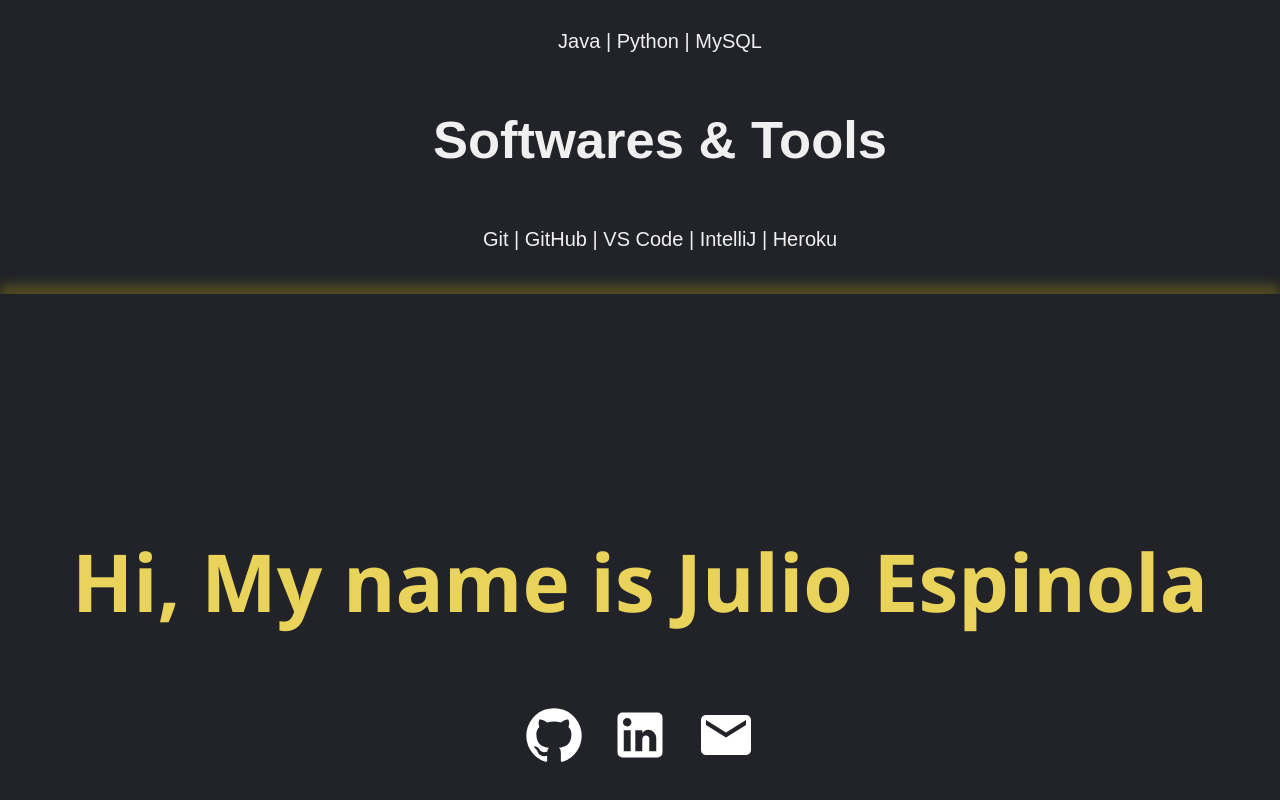
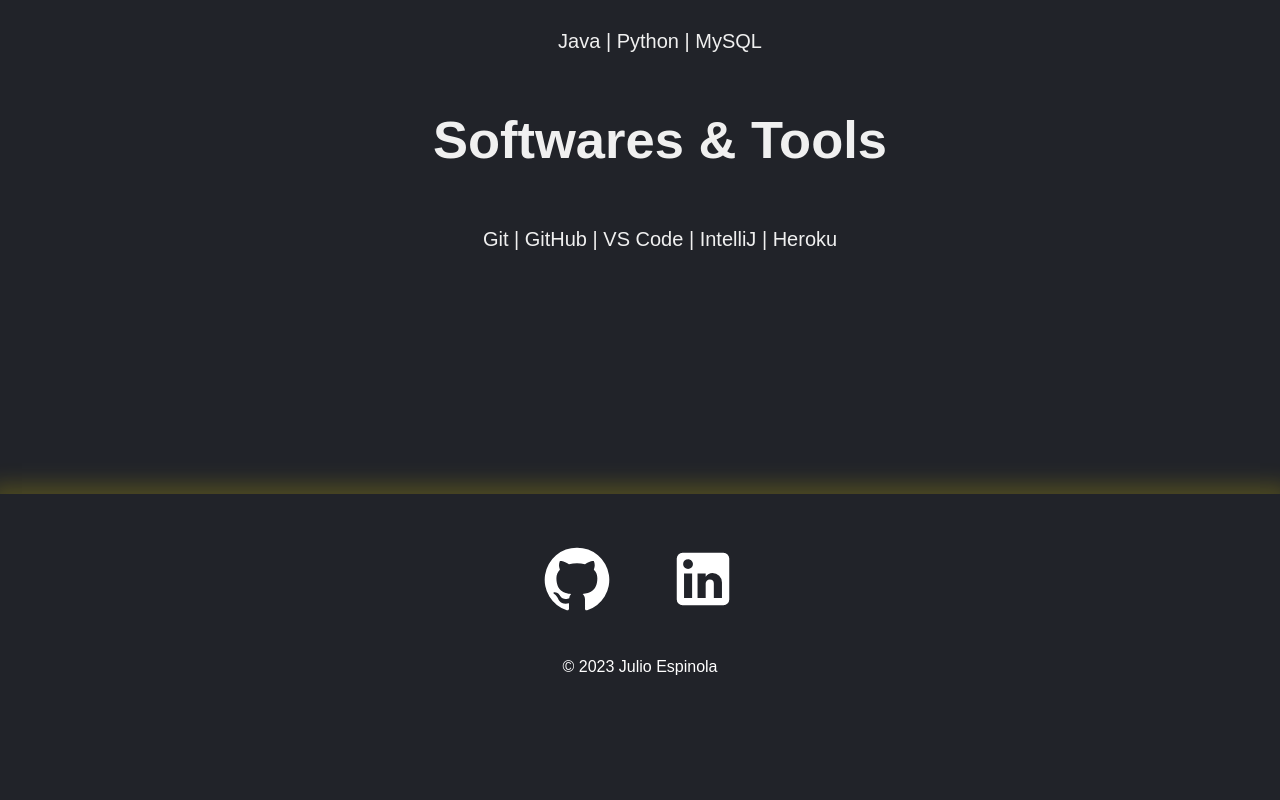
Before and after one commit to JulioSEspinola/Portfolio-2.0, a React (Create React App) app in the folder portfolio/: page / in a window 1280 px wide. Shown: the part 1842-2642 px from the top of the page. After the commit the page ends 2546 px from the top, so only its background shows below. Built offline with nearby package versions, Linux system fonts and the light colour scheme.

Commit message:
redering update

```diff
--- a/portfolio/src/App.css
+++ b/portfolio/src/App.css
@@ -9,10 +9,9 @@
     text-align: center;
 }
 
-/*#212329*/
-/* html{
-    background-color: red;
-} */
+html{
+    background-color: #212329 ;
+}
 
 body{
     padding:0;
--- a/portfolio/src/App.js
+++ b/portfolio/src/App.js
@@ -24,7 +24,6 @@
         </Routes>
       </Router>
 
-      <Home/>
       <Footer/>
     </div>
   );
```
